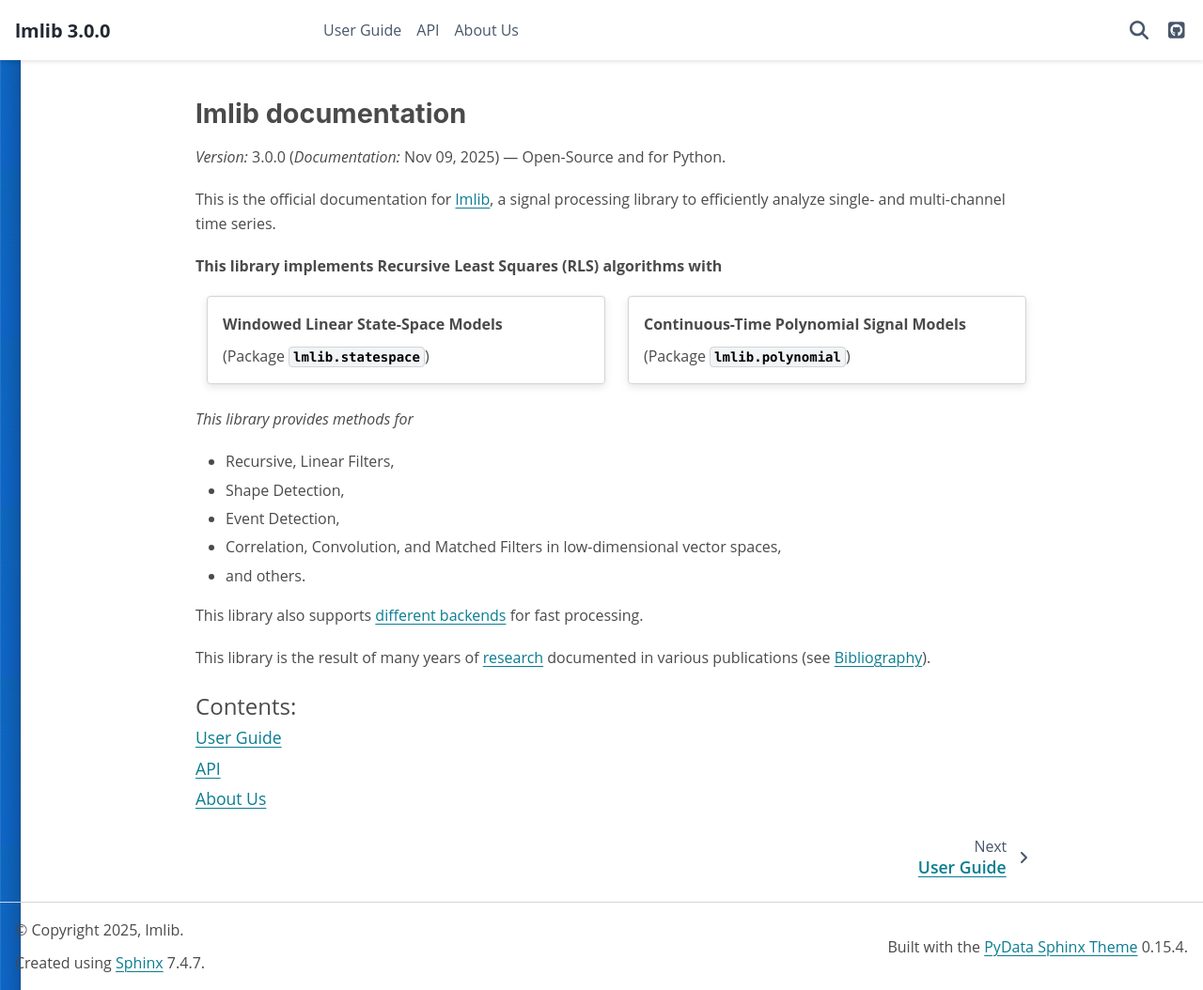
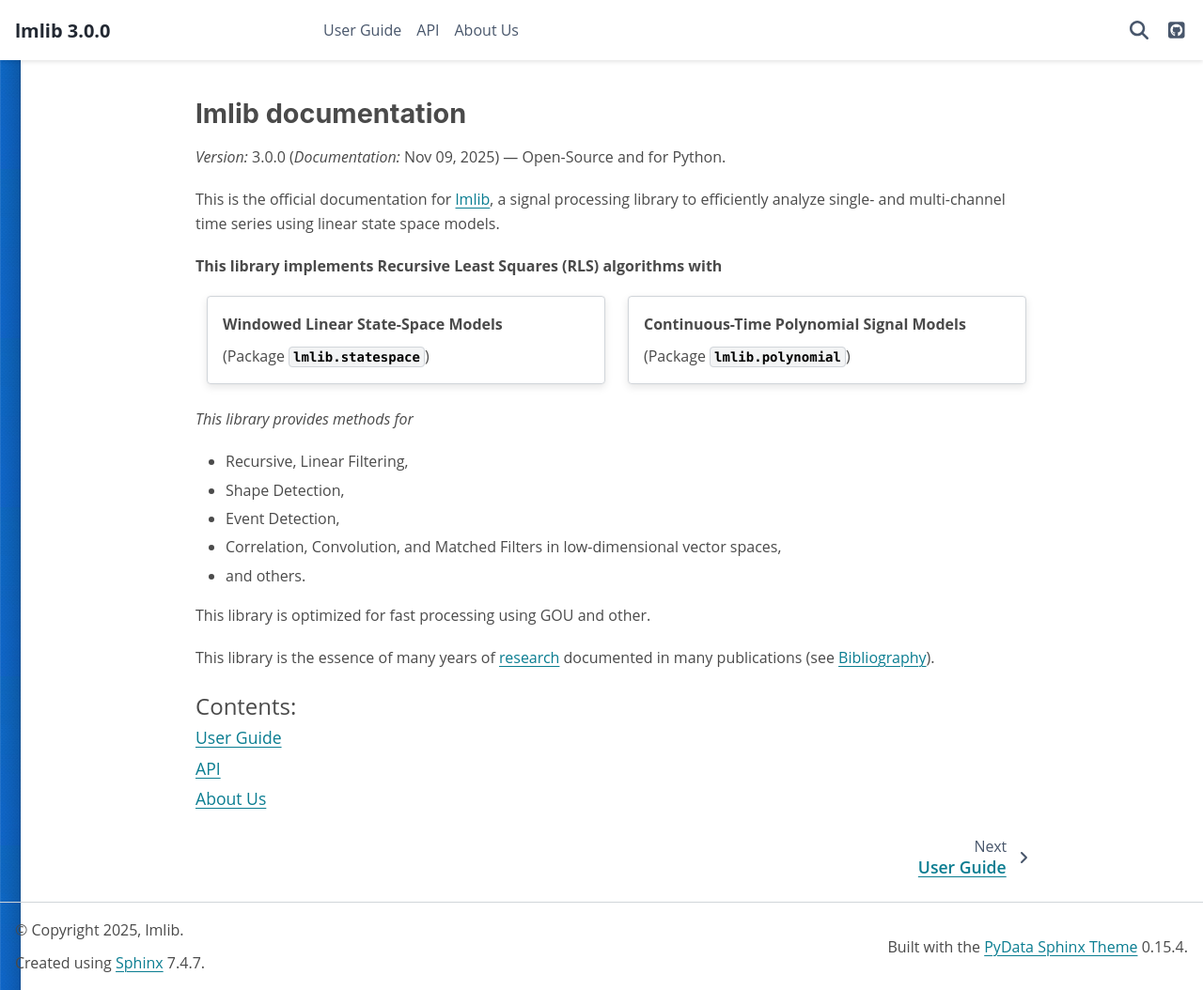
Before and after one commit to lmlib/lmlib, a Sphinx documentation site: the page built from doc/index.rst, in a window 1280 px wide and 1054 px high. Shown: the whole window at 94% size. Built offline with Sphinx 7.4.7 and the PyData theme 0.15.4, drawn with Linux system fonts in a browser that asks for light colours; pages that are not in the unit, such as notebooks, are missing from menus.

Commit message:
doc update

```diff
--- a/doc/index.rst
+++ b/doc/index.rst
@@ -9,7 +9,7 @@ lmlib documentation
    *Version:* |release| (*Documentation:* |today|) --- Open-Source and for Python.
 
 This is the official documentation for `lmlib <https://pypi.org/project/lmLib/>`_,
-a signal processing library to efficiently analyze single- and multi-channel time series.
+a signal processing library to efficiently analyze single- and multi-channel time series using linear state space models.
 
 
 **This library implements Recursive Least Squares (RLS) algorithms with**
@@ -26,7 +26,7 @@ a signal processing library to efficiently analyze single- and multi-channel tim
 
 *This library provides methods for*
 
-* :ref:`Recursive, Linear Filters <filtering>`,
+* :ref:`Recursive, Linear Filtering <filtering>`,
 * :ref:`Shape Detection <detection>`,
 * :ref:`Event Detection <onset>`,
 * :ref:`Correlation, Convolution, and Matched Filters <convolution>` in low-dimensional vector spaces,
@@ -36,9 +36,9 @@ a signal processing library to efficiently analyze single- and multi-channel tim
 
 .. rst-class:: maintext1
 
-   This library also supports `different backends <_backend>`_ for fast processing.
+   This library is optimized for fast processing using GOU and other.
 
-   This library is the result of many years of `research <about_us.rst>`_ documented in various publications (see :ref:`bibliography`).
+   This library is the essence of many years of `research <about>`_ documented in many publications (see :ref:`bibliography`).
 
 
 
--- a/doc/user_guide/index.rst
+++ b/doc/user_guide/index.rst
@@ -3,8 +3,8 @@
 User Guide
 ##########
 
-This guide provides an overview and explains the important features.
-More details can be found in :ref:`API`.
+This user guide provides an overview and introduction the library and its main features.
+For more details see the `API Reference <api>`_ .
 
 .. toctree::
    :caption: Getting Started
```
Also changed, not shown: doc/user_guide/state-space-tutorial.rst (+4 -3 lines), 3 other files.
